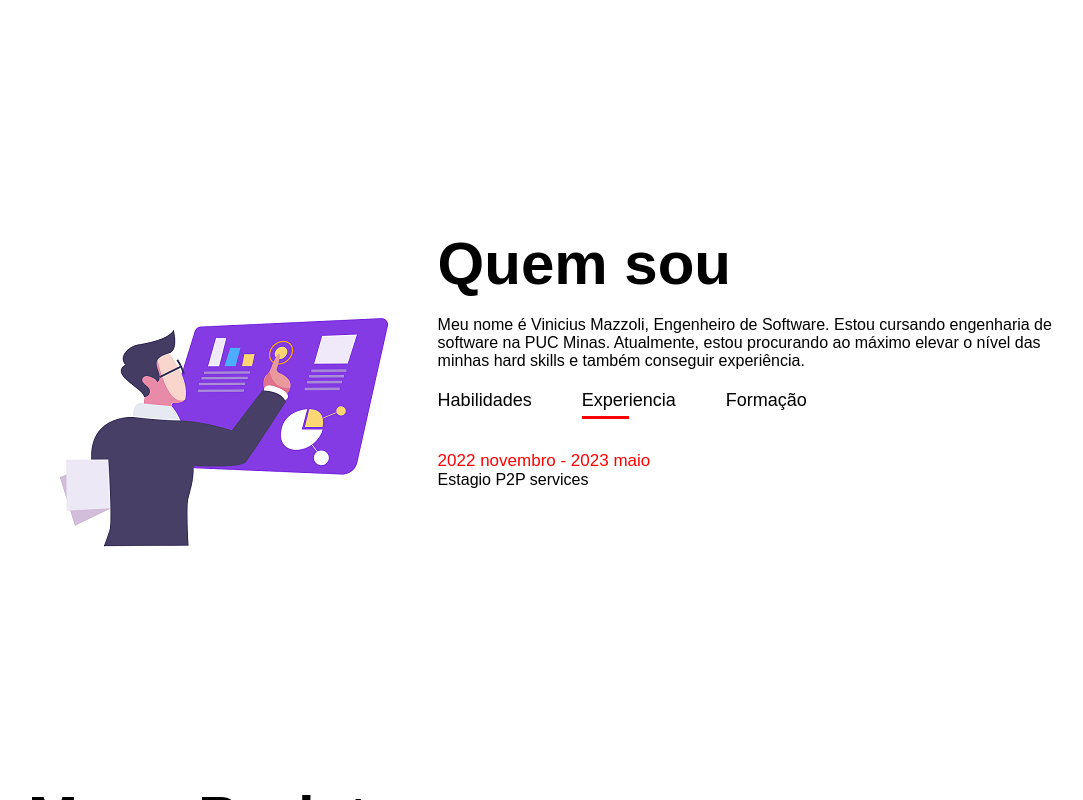
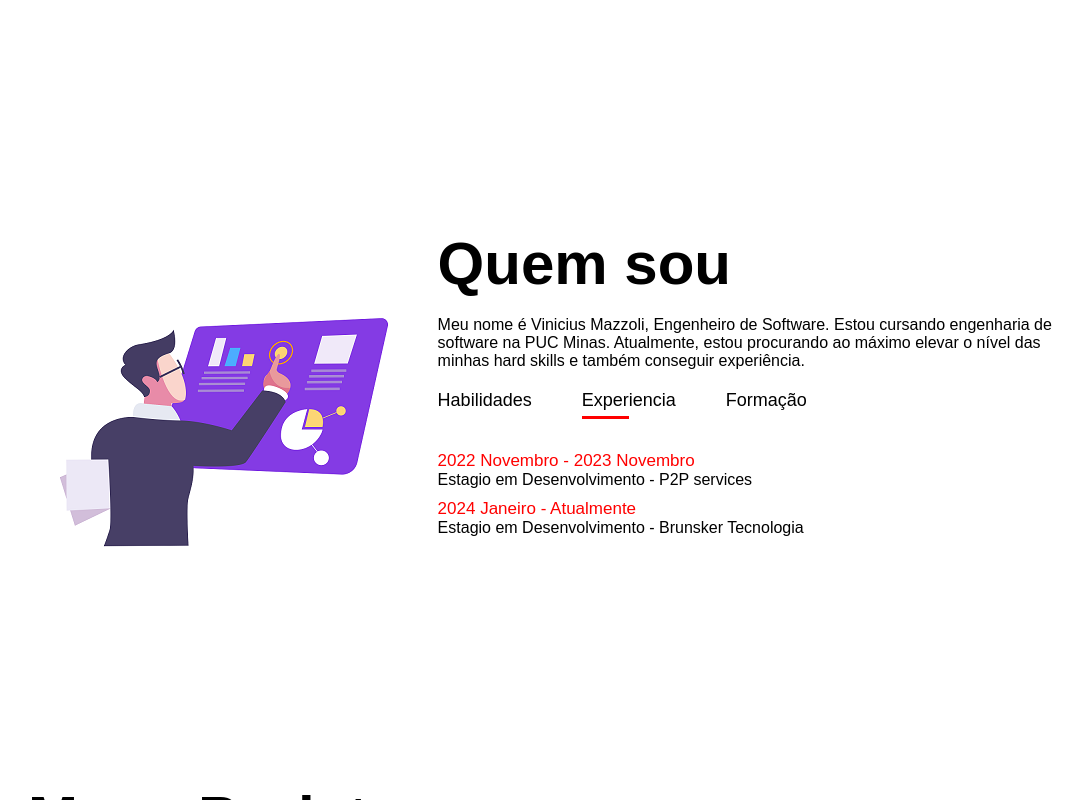
Before and after one commit to viniciusmazzoli/Portfolio, a plain HTML site: page index.html in a window 1280 px wide. Both pictures are taken after a click on the element "Experiencia". Shown: the part 661-1461 px from the top of the page, without its empty margins (100-1183 px from the left). Drawn offline with Linux system fonts and the light colour scheme.

Commit message:
Update index.html

```diff
--- a/index.html
+++ b/index.html
@@ -55,7 +55,10 @@
                 </div>
                 <div class="tab-contents" id="xp">
                     <ul>
-                        <li><span>2022 novembro - 2023 maio</span><br>Estagio P2P services</li>
+                        <li><span>2022 Novembro - 2023 Novembro</span><br>Estagio em Desenvolvimento - P2P services</li>
+                    </ul>
+                    <ul>
+                        <li><span>2024 Janeiro - Atualmente</span><br>Estagio em Desenvolvimento - Brunsker Tecnologia</li>
                     </ul>
                 </div>
                 <div class="tab-contents" id="formacao">
```
